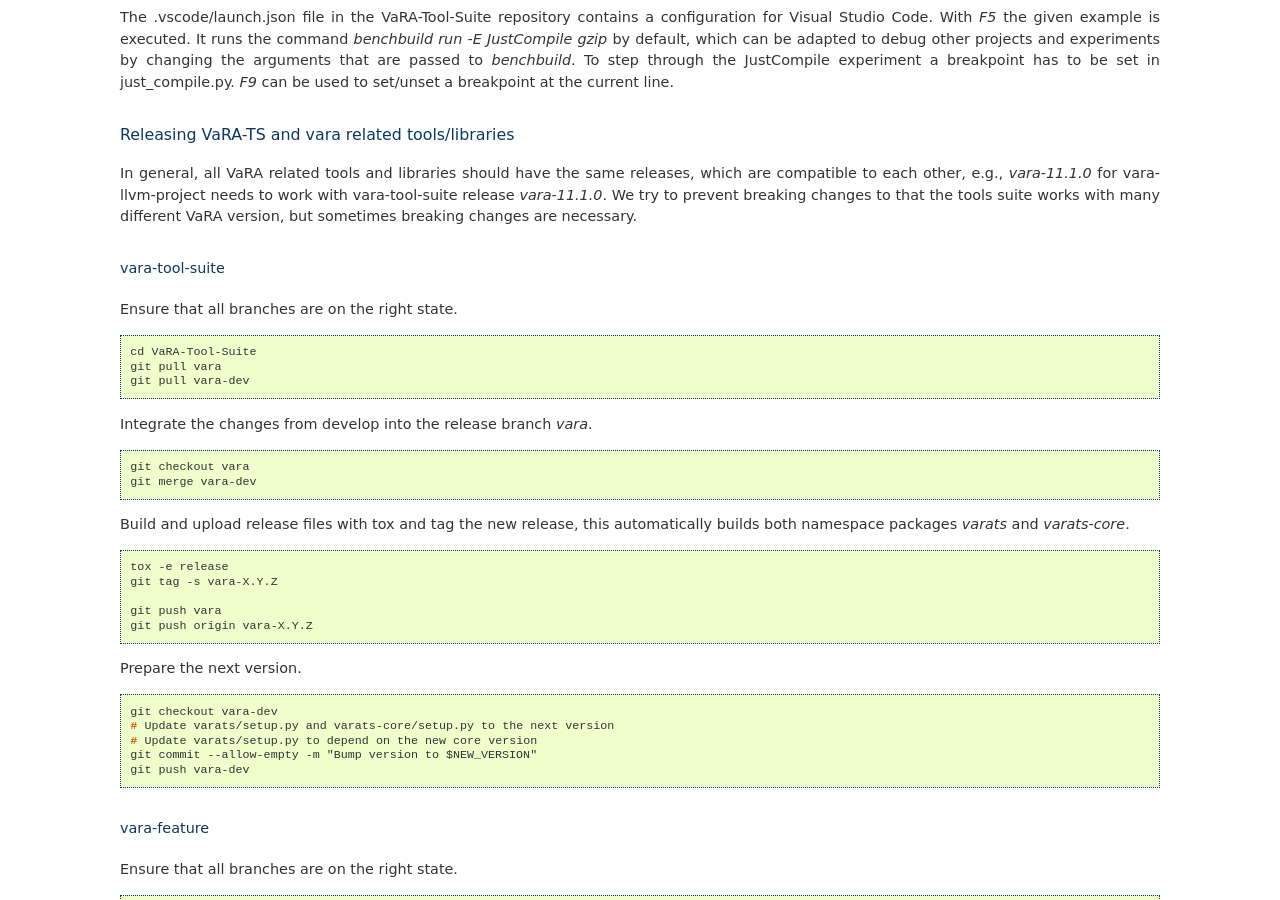
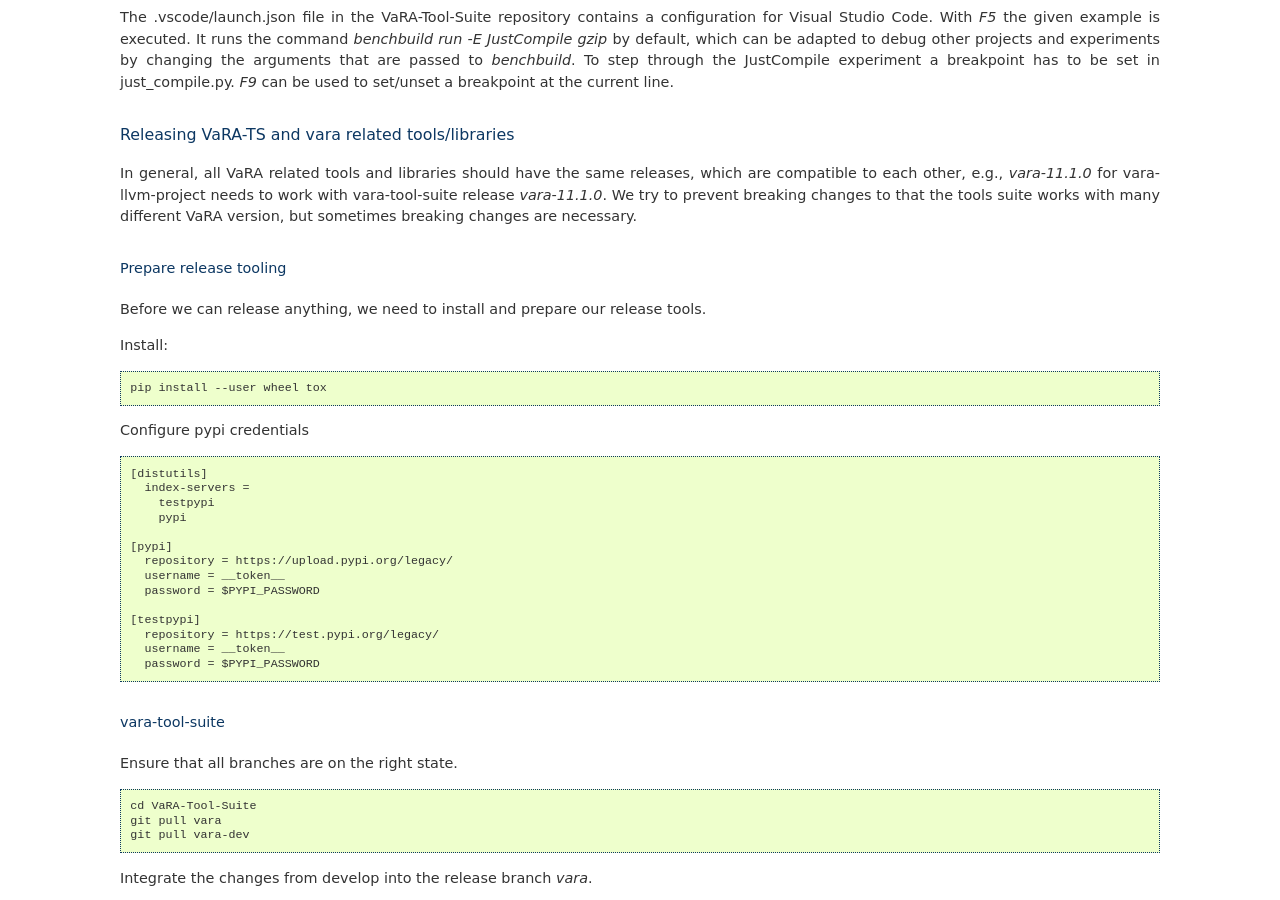
Before and after one commit to se-sic/VaRA-Tool-Suite, a Sphinx documentation site: the page built from docs/source/vara-ts/development.rst, in a window 1280 px wide and 900 px high, scrolled down 1147 px. Built offline with Sphinx 7.4.7, drawn with Linux system fonts in a browser that asks for light colours; the version number could not be read and is left out.

Commit message:
Adds instructions for configuring pypi

```diff
--- a/docs/source/vara-ts/development.rst
+++ b/docs/source/vara-ts/development.rst
@@ -63,6 +63,36 @@
 
 In general, all VaRA related tools and libraries should have the same releases, which are compatible to each other, e.g., `vara-11.1.0` for vara-llvm-project needs to work with vara-tool-suite release `vara-11.1.0`.
 We try to prevent breaking changes to that the tools suite works with many different VaRA version, but sometimes breaking changes are necessary.
+
+Prepare release tooling
+^^^^^^^^^^^^^^^^^^^^^^^
+
+Before we can release anything, we need to install and prepare our release tools.
+
+Install:
+
+.. code-block:: console
+
+    pip install --user wheel tox
+
+Configure pypi credentials
+
+.. code-block:: none
+
+    [distutils]
+      index-servers =
+        testpypi
+        pypi
+
+    [pypi]
+      repository = https://upload.pypi.org/legacy/
+      username = __token__
+      password = $PYPI_PASSWORD
+
+    [testpypi]
+      repository = https://test.pypi.org/legacy/
+      username = __token__
+      password = $PYPI_PASSWORD
 
 vara-tool-suite
 ^^^^^^^^^^^^^^^
```
